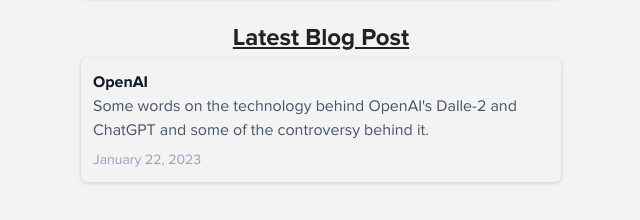
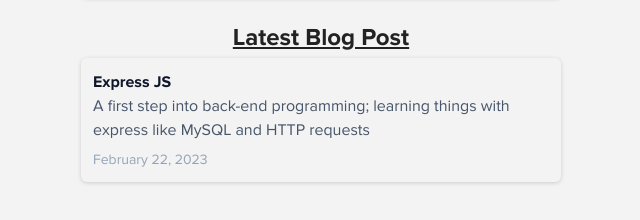
Before and after one commit to kach0w/rate-my-aps, a Next.js app: page / in a window 1280 px wide. Shown: the part 574-794 px from the top of the page, without its empty margins (319-959 px from the left). Built offline with nearby package versions, Linux system fonts and the light colour scheme.

Commit message:
latest blog post - index page

```diff
--- a/pages/index.js
+++ b/pages/index.js
@@ -53,9 +53,9 @@
       <h2 className='font-bold text-2xl underline mb-1'>Latest Blog Post</h2>
       <a href="/blog/openai">
           <div className='w-[30rem] group rounded-md shadow-[0_1px_4px_rgba(0,0,0,0.16)] mx-auto p-3 mb-[3vh] text-left'>
-            <p className='font-bold group-hover:underline text-slate-900'>OpenAI</p>
-            <p className='text-slate-600'>Some words on the technology behind OpenAI's Dalle-2 and ChatGPT and some of the controversy behind it.</p>
-            <p className=' mt-2 text-sm text-slate-400'>January 22, 2023</p>
+            <p className='font-bold group-hover:underline text-slate-900'>Express JS</p>
+            <p className='text-slate-600'>A first step into back-end programming; learning things with express like MySQL and HTTP requests</p>
+            <p className=' mt-2 text-sm text-slate-400'>February 22, 2023</p>
           </div>
         </a>
       <Footer />
```
